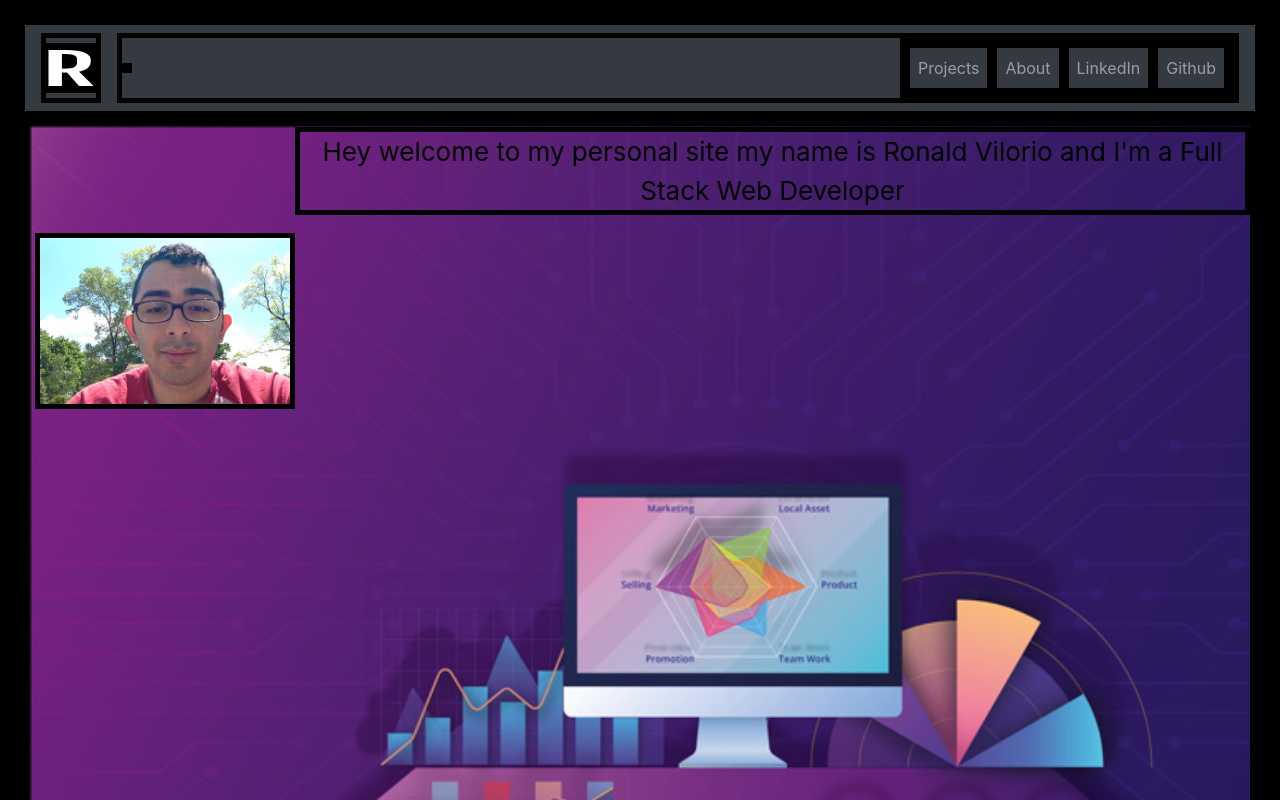
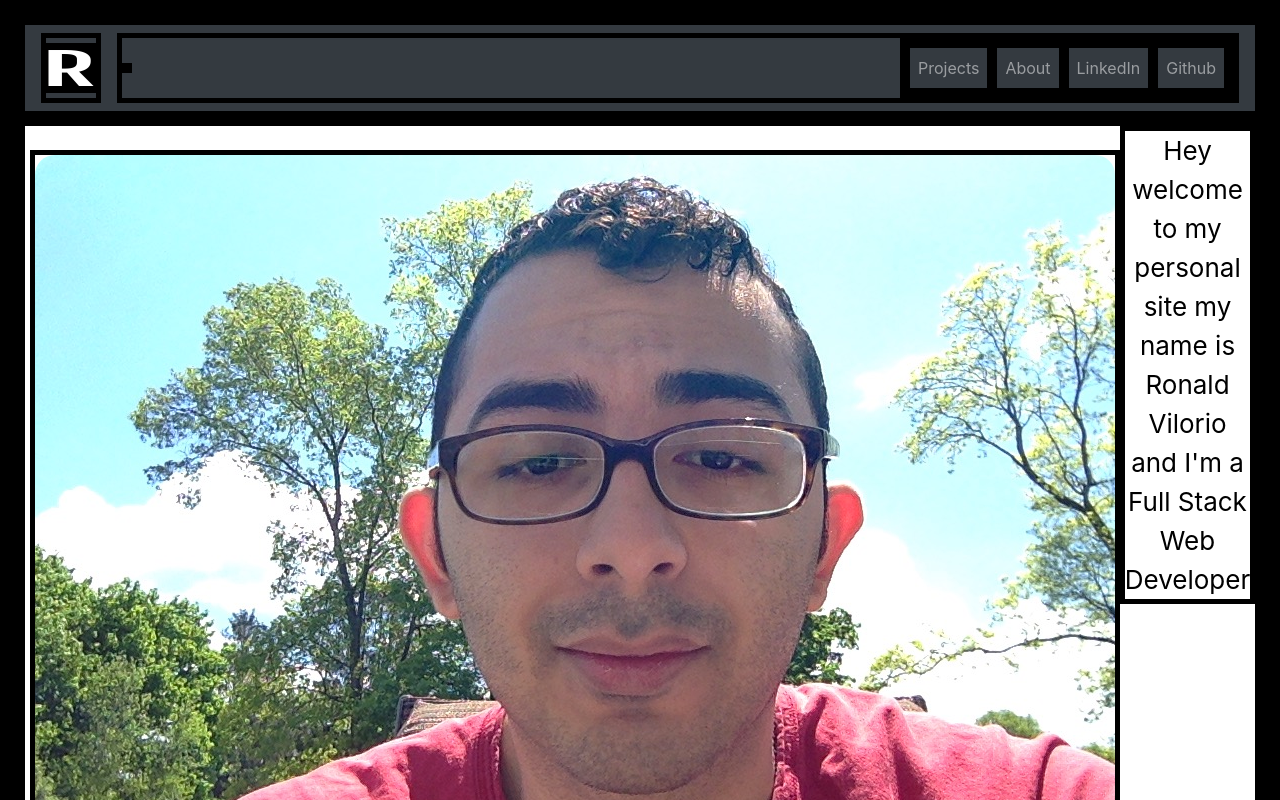
Before and after one commit to RonaldVilorio/portfolio-frontend, a React (Create React App) app: page / in a window 1280 px wide. Shown: the top 800 px of the page. Built offline with nearby package versions, Linux system fonts and the light colour scheme.

Commit message:
took out background image/+css for background

```diff
--- a/src/Components/Home.js
+++ b/src/Components/Home.js
@@ -7,7 +7,7 @@ const Home = () => {
     <>
       <div className={styles.homeContainer}>
         <div className={styles.imageDiv}>
-          <img src={image} alt="profile pic" width={250} />{" "}
+          <img src={image} alt="profile pic" />{" "}
         </div>
         <p>
           Hey welcome to my personal site my name is Ronald Vilorio and I'm a
--- a/src/Components/Home.module.css
+++ b/src/Components/Home.module.css
@@ -1,21 +1,18 @@
-*{
+* {
   border: black solid 5px;
-
 }
 .homeContainer {
   display: flex;
   align-items: center;
-  background-image: url("../assets/background2.jpg");
-  background-repeat: repeat;
-  background-size: cover;
-  /* background-color: blue; */
-  width: 100%;
-  height: 100vh;
 }
 .imageDiv {
   margin-left: 5px;
   margin-bottom: 400px;
 }
-p{
+.imageDiv img{
+  border-radius: 20px;
+  transform: scale(.25) translate()
+}
+p {
   margin-bottom: 700px;
 }
```
